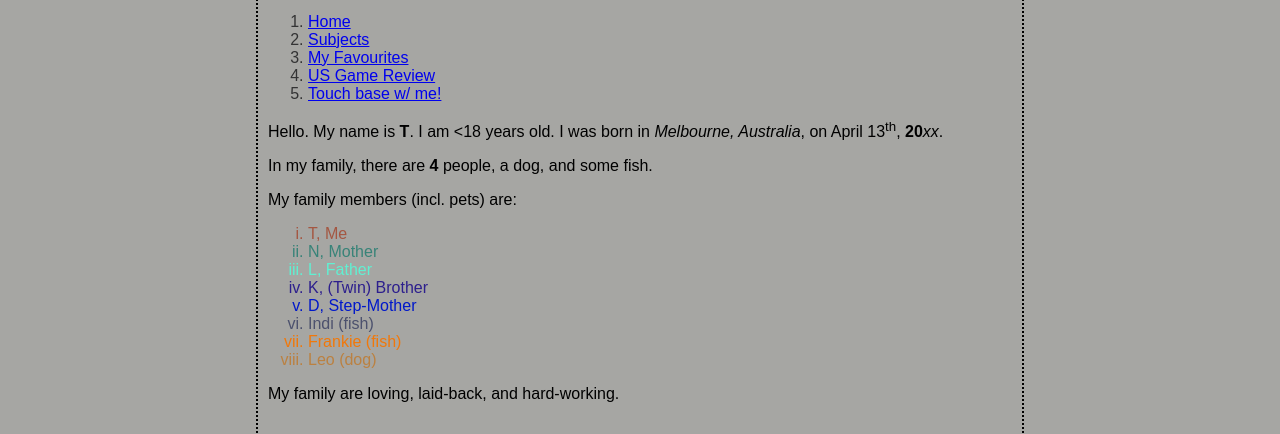
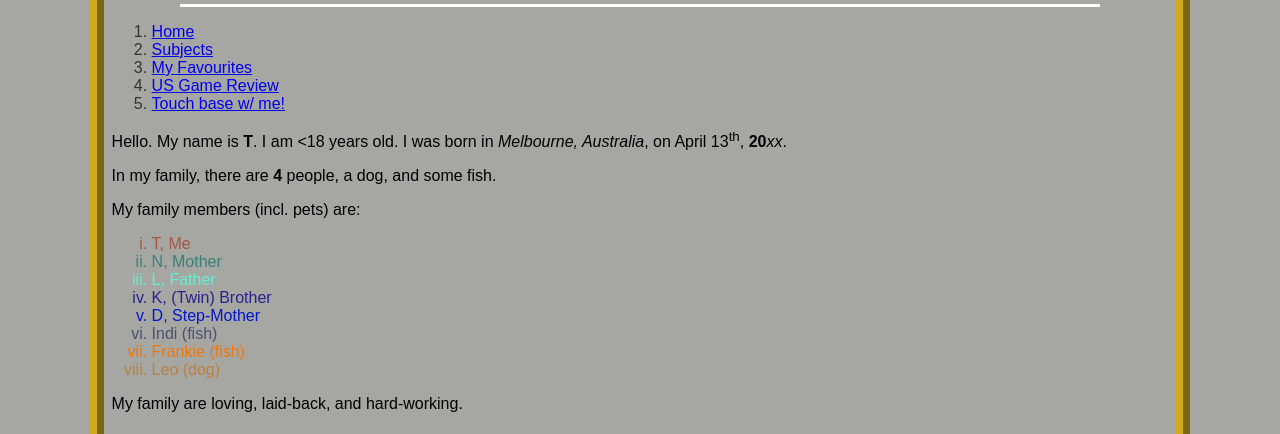
Before and after one commit to T-Shaw338/lmth, a plain HTML site: page index.html in a window 1280 px wide. Shown: the part 181-615 px from the top of the page. Drawn offline with Linux system fonts and the light colour scheme; a web font is replaced by a local one.

Commit message:
Update style.css

```diff
--- a/style.css
+++ b/style.css
@@ -1,9 +1,9 @@
 body {
 background-color: #a6a6a3;
-margin-left: 20%;
-margin-right: 20%;
-border: 2px dotted black;
-padding: 10px 10px 10px 10px;
+margin-left: 7%;
+margin-right: 7%;
+border: 14px ridge #cfaa1e;
+padding: 8px 8px 8px 8px;
 }
 
 h1 {
```
